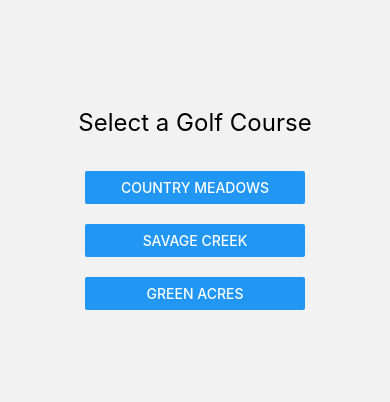
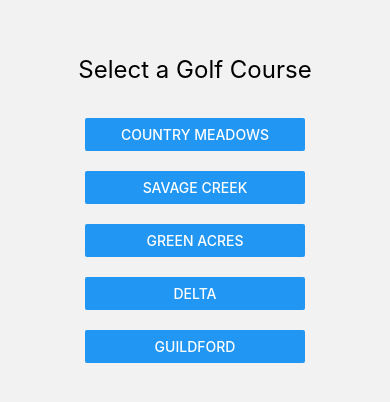
Before and after one commit to RNavalta/Golf_Scorecard, a React Native app: screen /CourseSelection in a window 390 px wide. Shown: the part 208-610 px from the top of the page. Built offline with nearby package versions, Linux system fonts and the light colour scheme.

Commit message:
added two more golfcourses

```diff
--- a/data/courses.js
+++ b/data/courses.js
@@ -13,5 +13,15 @@ export const COURSES = {
     name: "Green Acres",
     pars: [4,4,4,3,4,5,3,4,4,4,5,4,4,4,3,4,3,5],
     yardages: [293, 377, 400, 190, 330, 448, 168, 298, 338, 383, 521, 426, 403, 385, 122, 360, 167, 413]
-  }
+  },
+  course4: {
+    name: "Delta",
+    pars: [4,3,5,3,3,4,4,4,4,5,4,3,3,5,3,4,3,4],
+    yardages: [298, 146, 467, 154, 107, 375, 322, 388, 325, 442, 285, 168, 105, 431, 202, 257, 121, 340]
+  },
+  course5: {
+    name: "Guildford",
+    pars: [4,3,4,4,5,3,5,4,4,4,5,4,4,5,4,3,3,4],
+    yardages: [357, 150, 325, 342, 455, 98, 490, 363, 407, 369, 430, 350, 312, 417, 331, 105, 143, 315]
+  },
 };
```
